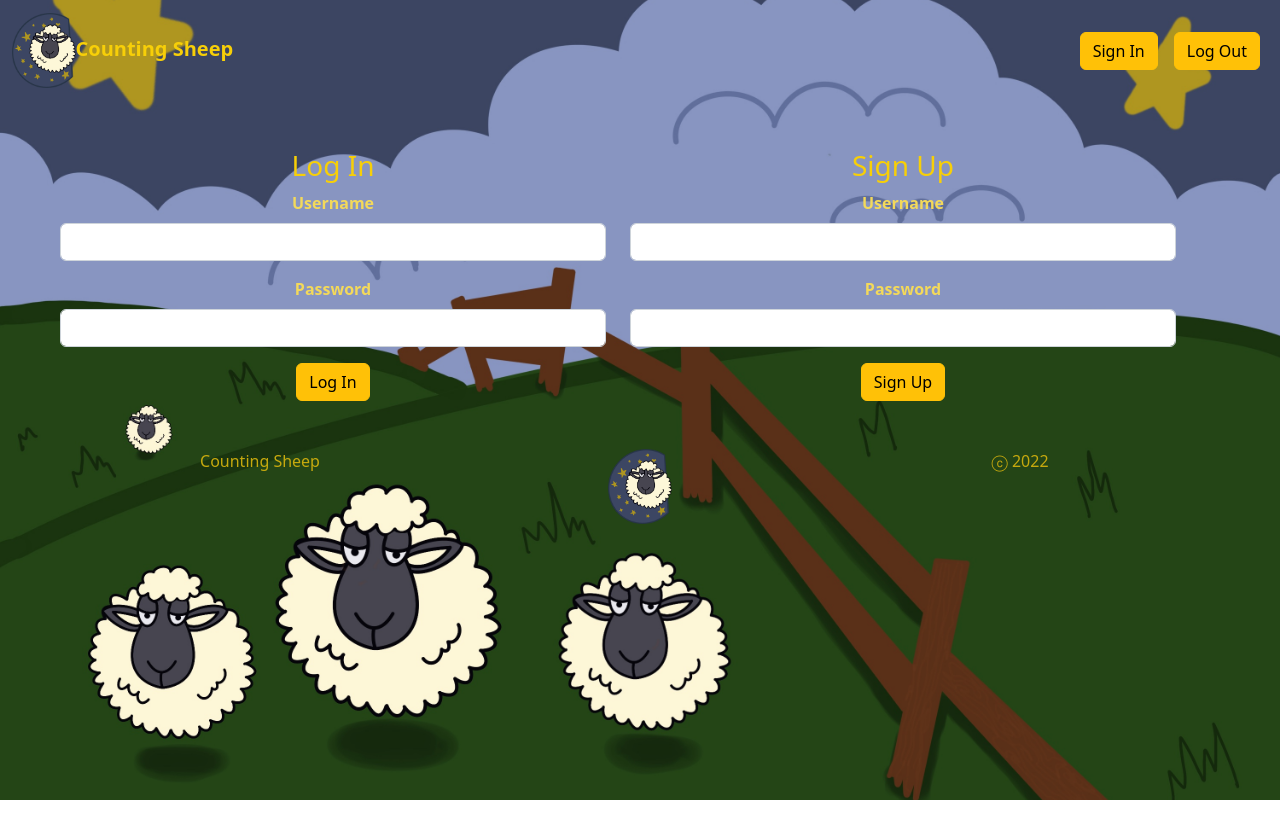
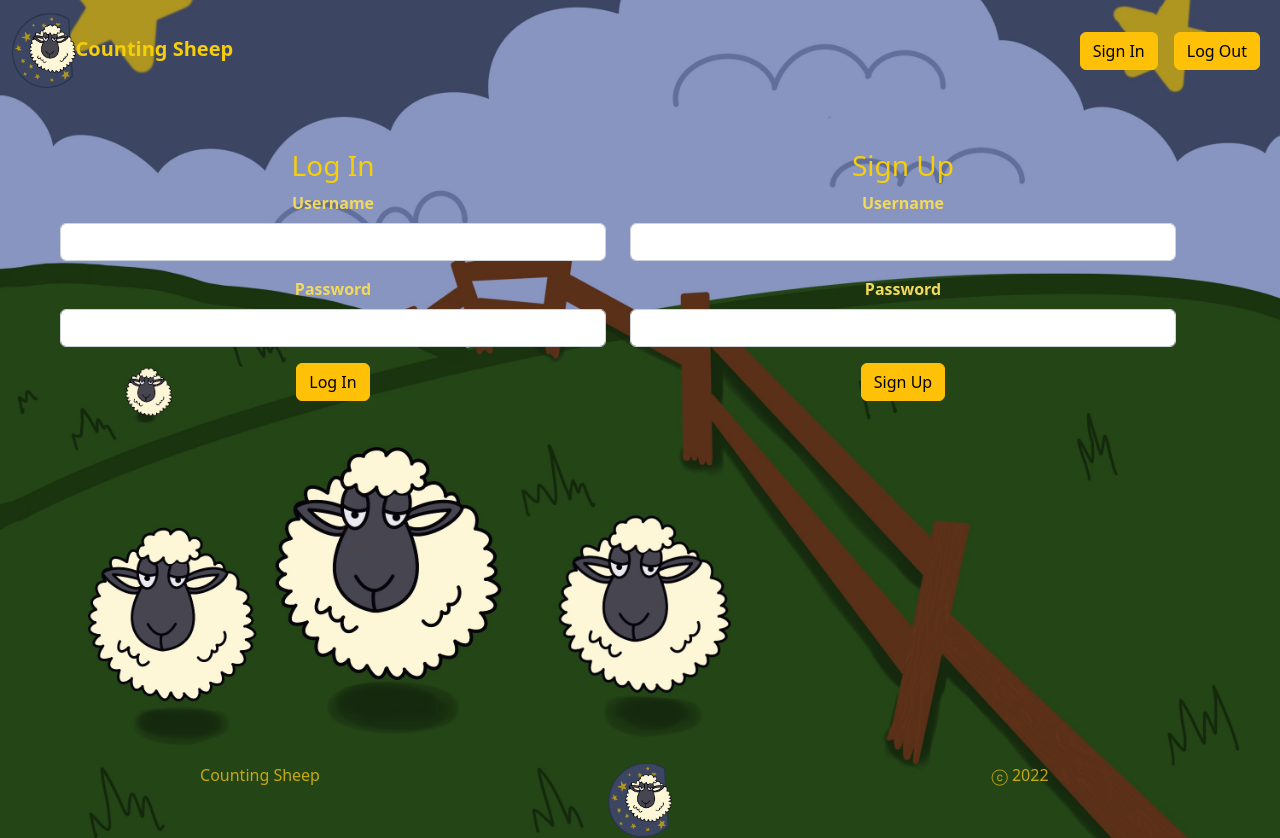
Before and after one commit to MattG-Git/counting_sheep, a React (Create React App) app in the folder client/: page /login in a window 1280 px wide. Before the commit the page ends 800 px from the top, so only its background shows below. Built offline with nearby package versions, Linux system fonts and the light colour scheme.

Commit message:
fixed randomized error with sleep inspo and updated position of footer across all pages

```diff
--- a/client/src/components/Footer.js
+++ b/client/src/components/Footer.js
@@ -2,7 +2,7 @@ import React from 'react';
 
 export default function Footer() {
   return (
-    <div className="container">
+    <div className="container position-absolute top-100 start-50 translate-middle">
       <div className="row">
         <div className="col">
           <p>Counting Sheep</p>
--- a/client/src/components/SleepInspoWidget.js
+++ b/client/src/components/SleepInspoWidget.js
@@ -2,7 +2,7 @@ import React from "react";
 
 function SleepInspoWidget() {
   const randomInspo = () => {
-    const randomNum = Math.floor(Math.random() * 6);
+    const randomNum = Math.floor(Math.random() * 11);
    switch(randomNum) {
       case 0:
         return <h5>Be Consistent. Try to go to bed around the same time each night to help your body fall into a rhythm.</h5>
```
